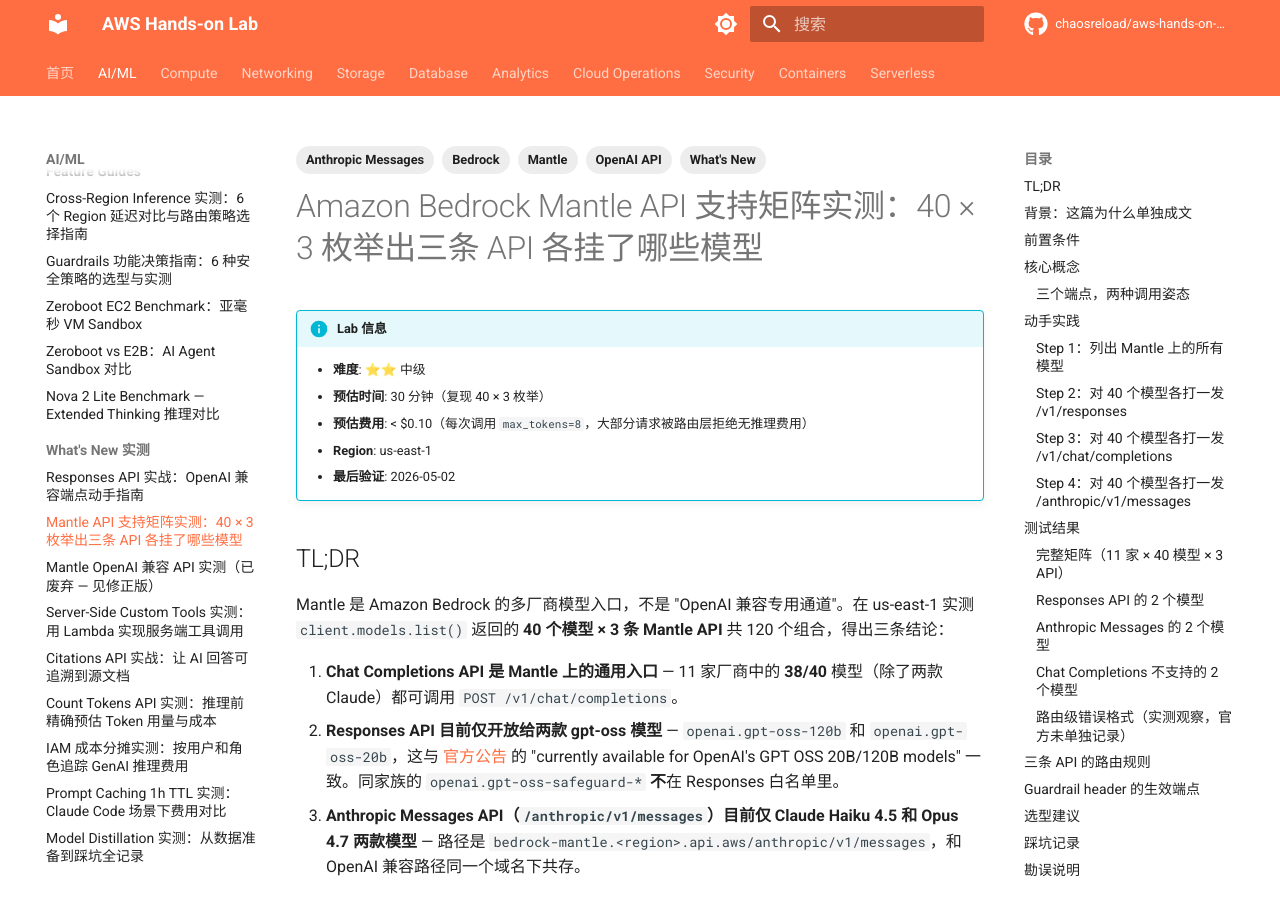
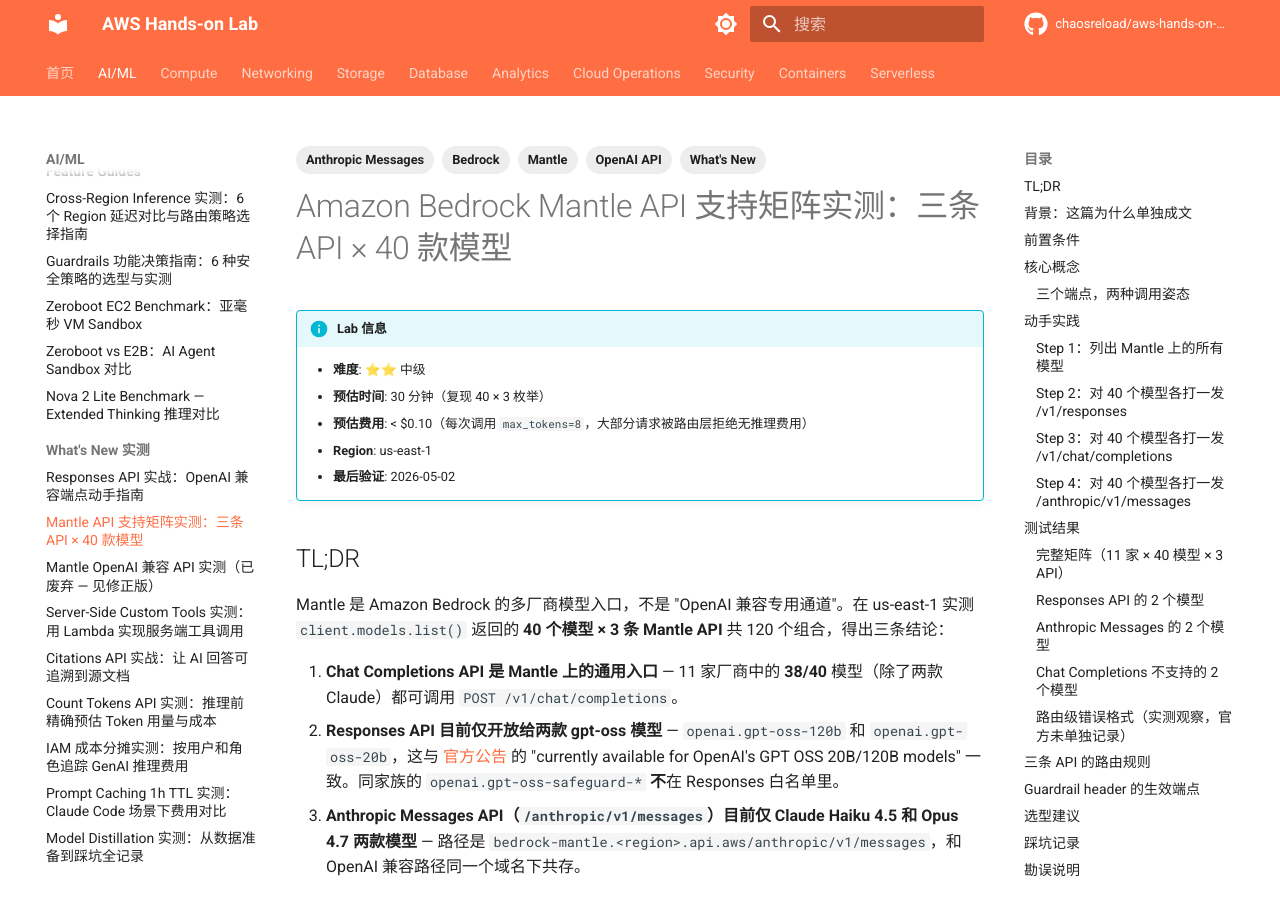
Before and after one commit to chaosreload/aws-hands-on-lab, an MkDocs documentation site: the page built from docs/ai-ml/bedrock-mantle-api-support-matrix.md, in a window 1280 px wide and 900 px high. Built offline with MkDocs 1.6.1 and Material for MkDocs 9.7.7, drawn with Linux system fonts in a browser that asks for light colours; comment, search, counter and statistics services are not loaded.

Commit message:
Rename Mantle matrix article title (drop awkward phrasing)
- H1 + mkdocs nav: "40 × 3 枚举出三条 API 各挂了哪些模型" -> "三条 API × 40 款模型"
- Slug/URL unchanged: /ai-ml/bedrock-mantle-api-support-matrix/

```diff
--- a/docs/ai-ml/bedrock-mantle-api-support-matrix.md
+++ b/docs/ai-ml/bedrock-mantle-api-support-matrix.md
@@ -7,7 +7,7 @@
   - What's New
 ---
 
-# Amazon Bedrock Mantle API 支持矩阵实测：40 × 3 枚举出三条 API 各挂了哪些模型
+# Amazon Bedrock Mantle API 支持矩阵实测：三条 API × 40 款模型
 
 !!! info "Lab 信息"
     - **难度**: ⭐⭐ 中级
--- a/mkdocs.yml
+++ b/mkdocs.yml
@@ -72,7 +72,7 @@
     - Nova 2 Lite Benchmark — Extended Thinking 推理对比: ai-ml/nova2-benchmark.md
   - What's New 实测:
     - Responses API 实战：OpenAI 兼容端点动手指南: ai-ml/bedrock-responses-api.md
-    - Mantle API 支持矩阵实测：40 × 3 枚举出三条 API 各挂了哪些模型: ai-ml/bedrock-mantle-api-support-matrix.md
+    - Mantle API 支持矩阵实测：三条 API × 40 款模型: ai-ml/bedrock-mantle-api-support-matrix.md
     - Mantle OpenAI 兼容 API 实测（已废弃 — 见修正版）: ai-ml/bedrock-mantle-openai-compatible.md
     - Server-Side Custom Tools 实测：用 Lambda 实现服务端工具调用: ai-ml/bedrock-server-side-custom-tools.md
     - Citations API 实战：让 AI 回答可追溯到源文档: ai-ml/bedrock-citations-api-pdf-claude.md
```
